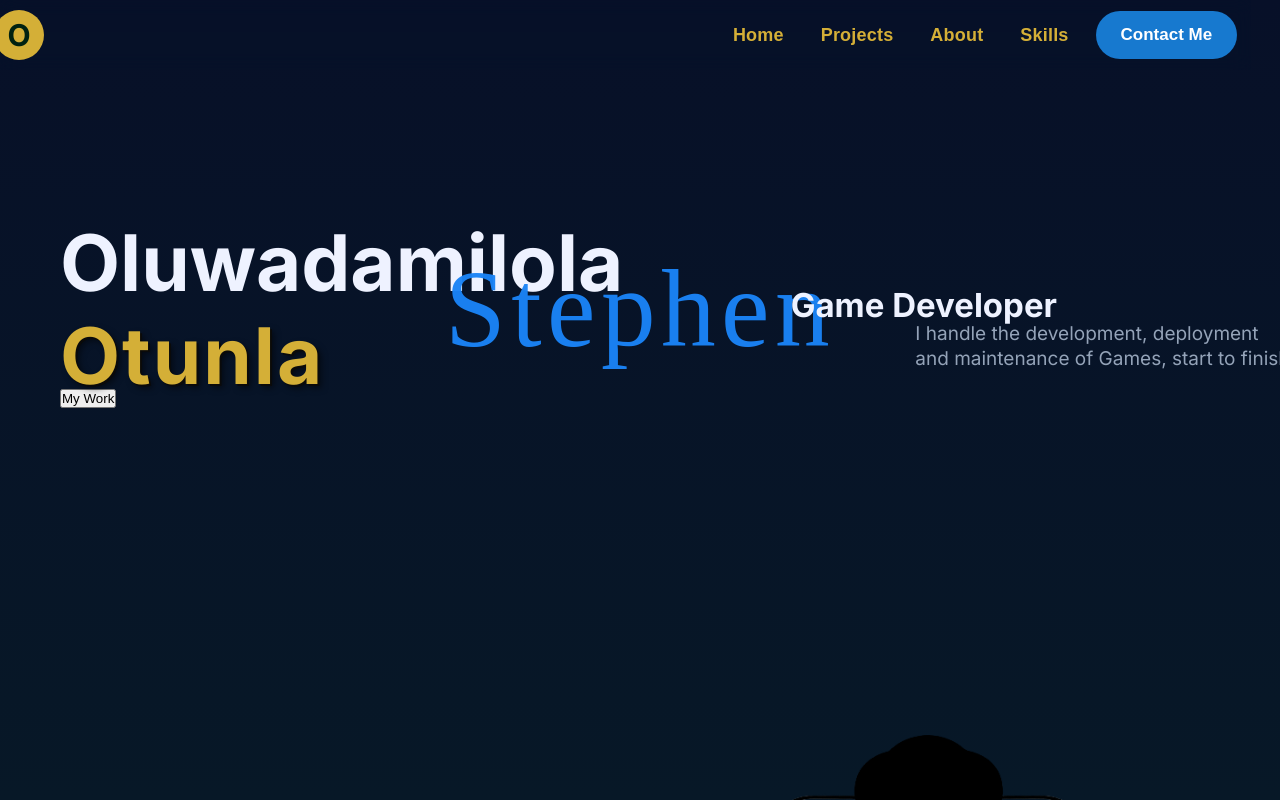
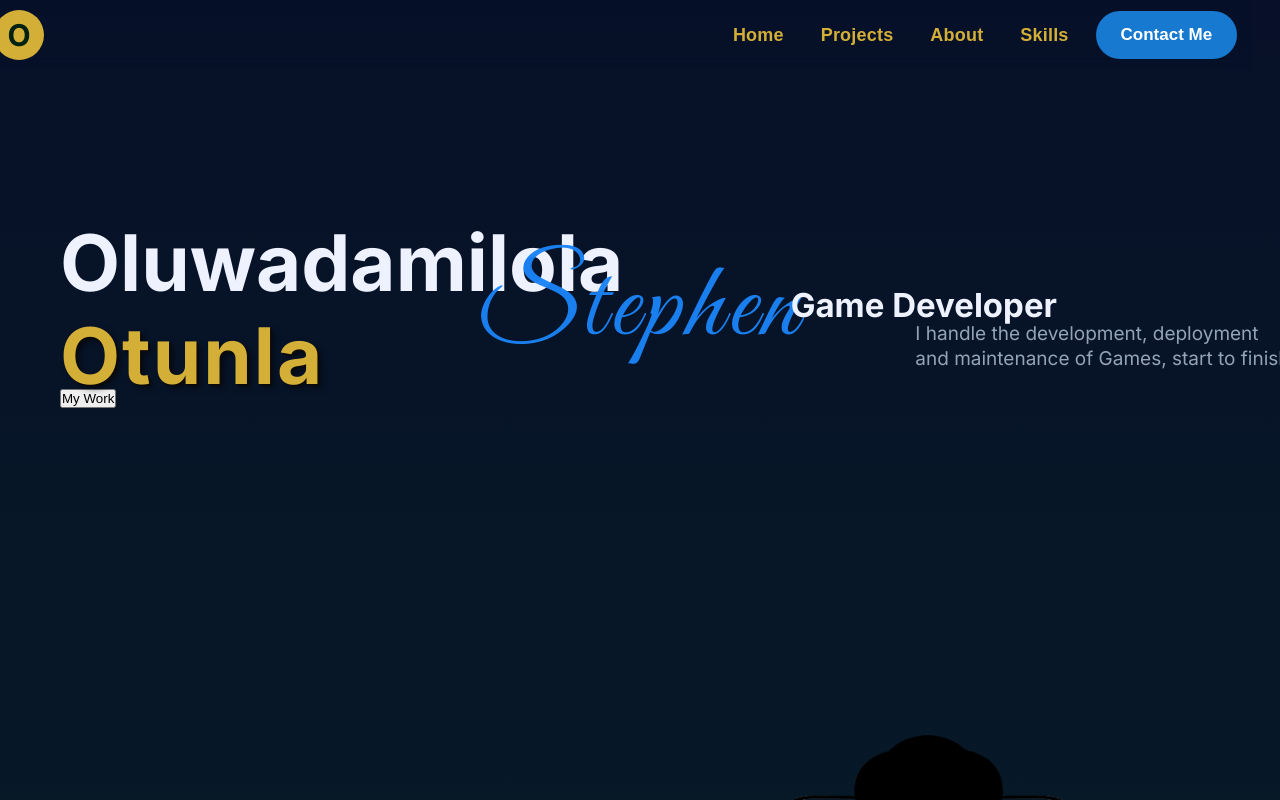
Before and after one commit to Dammy-wise/portfolio3, a React (Create React App) app: page / in a window 1280 px wide. Built offline with nearby package versions, Linux system fonts and the light colour scheme.

Commit message:
commit35

```diff
--- a/src/App.css
+++ b/src/App.css
@@ -1,3 +1,5 @@
+ @import url('https://fonts.googleapis.com/css2?family=Dancing+Script:wght@400;700&family=Great+Vibes&family=Pacifico&family=Satisfy&display=swap');
+
 :root {
   --bg: #0f1724;
   --card: #0b1220;
```
